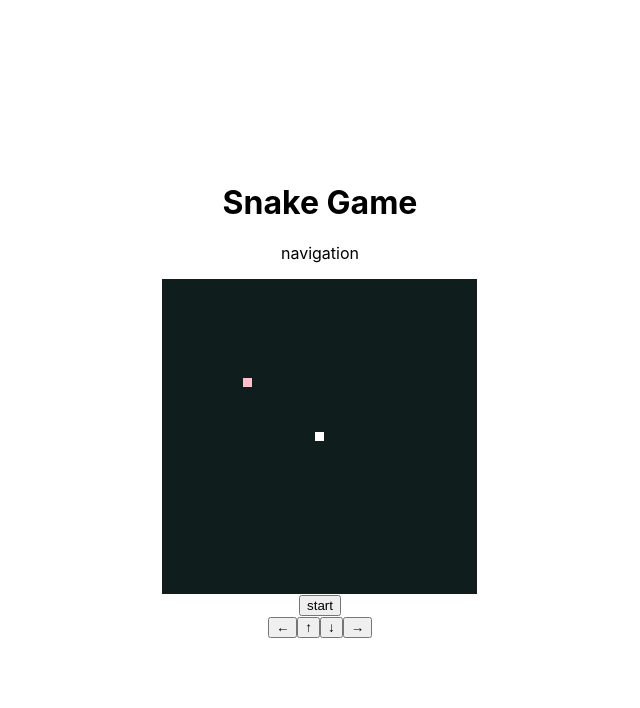
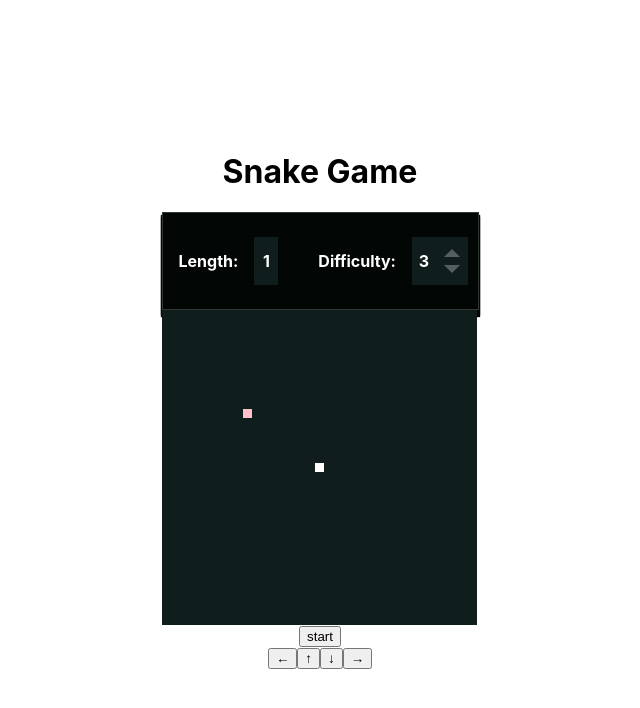
Before and after one commit to Akiyoshi999/hook-snake-game, a React (Create React App) app: page / in a window 1280 px wide. Shown: the top 708 px of the page, without its empty margins (320-960 px from the left). Built offline with nearby package versions, Linux system fonts and the light colour scheme.

Commit message:
ナビゲーションの実装

```diff
--- a/src/App.js
+++ b/src/App.js
@@ -7,7 +7,9 @@
 
 const initialPosition = { x: 17, y: 17 }
 const initialValues = initFields(35, initialPosition)
-const defaultInterval = 500
+const defaultInterval = 100
+const defaultDifficulty = 3
+const Difficulty = [1000, 700, 500, 300, 100]
 
 // 定数宣言
 // ゲームの状態
@@ -66,6 +68,7 @@
   const [body, setBody] = useState([])
   const [status, setStatus] = useState(GameStatus.init)
   const [tick, setTick] = useState(0)
+  const [difficulty, setDifficulty] = useState(defaultDifficulty)
   const [directrion, setDirection] = useState(Direction.up)
 
   /**
@@ -96,6 +99,19 @@
       setDirection(newDirection)
     },
     [directrion, status]
+  )
+
+  const onChangeDifficulty = useCallback(
+    (difficulty) => {
+      if (status !== GameStatus.init) {
+        return
+      }
+      if (difficulty < 1 || difficulty > Difficulty.length) {
+        return
+      }
+      setDifficulty(difficulty)
+    },
+    [status, difficulty]
   )
 
   // スネークの進行
@@ -151,11 +167,12 @@
     setBody([initialPosition])
 
     // ゲームの中の時間を管理する
+    const interval = Difficulty[difficulty - 1]
     timer = setInterval(() => {
       setTick((tick) => tick + 1)
-    }, defaultInterval)
+    }, interval)
     return unsubscribe //return コンポーネントが削除される時に実行する関数
-  }, [])
+  }, [difficulty])
 
   /**
    * 時間を監視し、進行可能であればスネークを動かす
@@ -199,7 +216,11 @@
         <div className="title-container">
           <h1 className="title">Snake Game</h1>
         </div>
-        <Navigation />
+        <Navigation
+          length={body.length}
+          difficulty={difficulty}
+          onChangeDifficulty={onChangeDifficulty}
+        />
       </header>
       <main className="main">
         <Field fields={fields} />
--- a/src/components/Navigation.jsx
+++ b/src/components/Navigation.jsx
@@ -1,9 +1,36 @@
 import React from 'react'
 
-const Navigation = () => {
-    return (
-        <p>navigation</p>
-    )
+const Navigation = ({ length, difficulty = 3, onChangeDifficulty }) => {
+  const upVisibility = difficulty < 5 ? '' : 'is-hidden'
+  const downVisibility = difficulty > 1 ? '' : 'is-hidden'
+  const onUpDifficulty = () => onChangeDifficulty(difficulty + 1)
+  const onDownDifficulty = () => onChangeDifficulty(difficulty - 1)
+  return (
+    <div className="navigation">
+      <div className="navigation-item">
+        <span className="navigation-label">Length: </span>
+        <div className="navigation-item-number-container">
+          <div className="num-board">{length}</div>
+        </div>
+      </div>
+      <div className="navigation-item">
+        <span className="navigation-label">Difficulty: </span>
+        <div className="navigation-item-number-container">
+          <span className="num-board">{difficulty}</span>
+          <div className="difficulty-button-container">
+            <div
+              className={`difficulty-button difficulty-up ${upVisibility}`}
+              onClick={onUpDifficulty}
+            ></div>
+            <div
+              className={`difficulty-button difficulty-down ${downVisibility}`}
+              onClick={onDownDifficulty}
+            ></div>
+          </div>
+        </div>
+      </div>
+    </div>
+  )
 }
 
 export default Navigation
--- a/src/index.css
+++ b/src/index.css
@@ -17,6 +17,10 @@
 .App {
   max-width: calc(9px * 35 + 1px * 2);
   text-align: center;
+}
+
+.is-hidden {
+  visibility: hidden !important;
 }
 
 /* 要素が真ん中によるようにフレックスボックスを設定 */
@@ -45,3 +49,80 @@
 .food {
   background: pink;
 }
+
+.navigation {
+  display: flex;
+  margin-top: 4px;
+  justify-content: space-evenly;
+  color: white;
+  font-weight: bold;
+  background: #020705;
+  box-shadow: 0px 4px 1px 1px #020604, 0px 6px 1px 1px #010403;
+  border: 1px solid #ffffff30;
+}
+
+.navigation-item {
+  padding: 16px;
+  display: flex;
+  align-items: center;
+}
+
+.navigation-item-number-container {
+  display: flex;
+  padding: 8px;
+  align-items: center;
+  margin-left: 8px;
+}
+
+.num-board {
+  display: flex;
+  justify-content: center;
+  align-items: center;
+  background: #0f1d1d;
+  height: 48px;
+  width: 24px;
+}
+
+.difficulty-number {
+  margin-right: 8px;
+}
+
+.difficulty-button {
+  cursor: pointer;
+  width: 8px;
+  height: 8px;
+  border: 8px solid #0f1d1d;
+  margin: 8px;
+}
+
+.difficulty-button-container {
+  background: #0f1d1d;
+}
+
+.difficulty-up {
+  margin-top: 4px;
+  border-bottom: 8px solid #f0f0f050;
+  transition: all ease 0.5s;
+}
+.difficulty-up:hover {
+  transform: scale(1.1);
+  border-bottom: 8px solid white;
+}
+.difficulty-up:active {
+  transform: scale(0.8);
+  opacity: 0.8;
+}
+
+.difficulty-down {
+  margin-bottom: 4px;
+  border-top: 8px solid #f0f0f050;
+  transition: all ease 0.5s;
+}
+.difficulty-down:hover {
+  transform: scale(1.1);
+  border-top: 8px solid white;
+}
+.difficulty-down:active {
+  transform: scale(0.8);
+  opacity: 0.8;
+}
```
